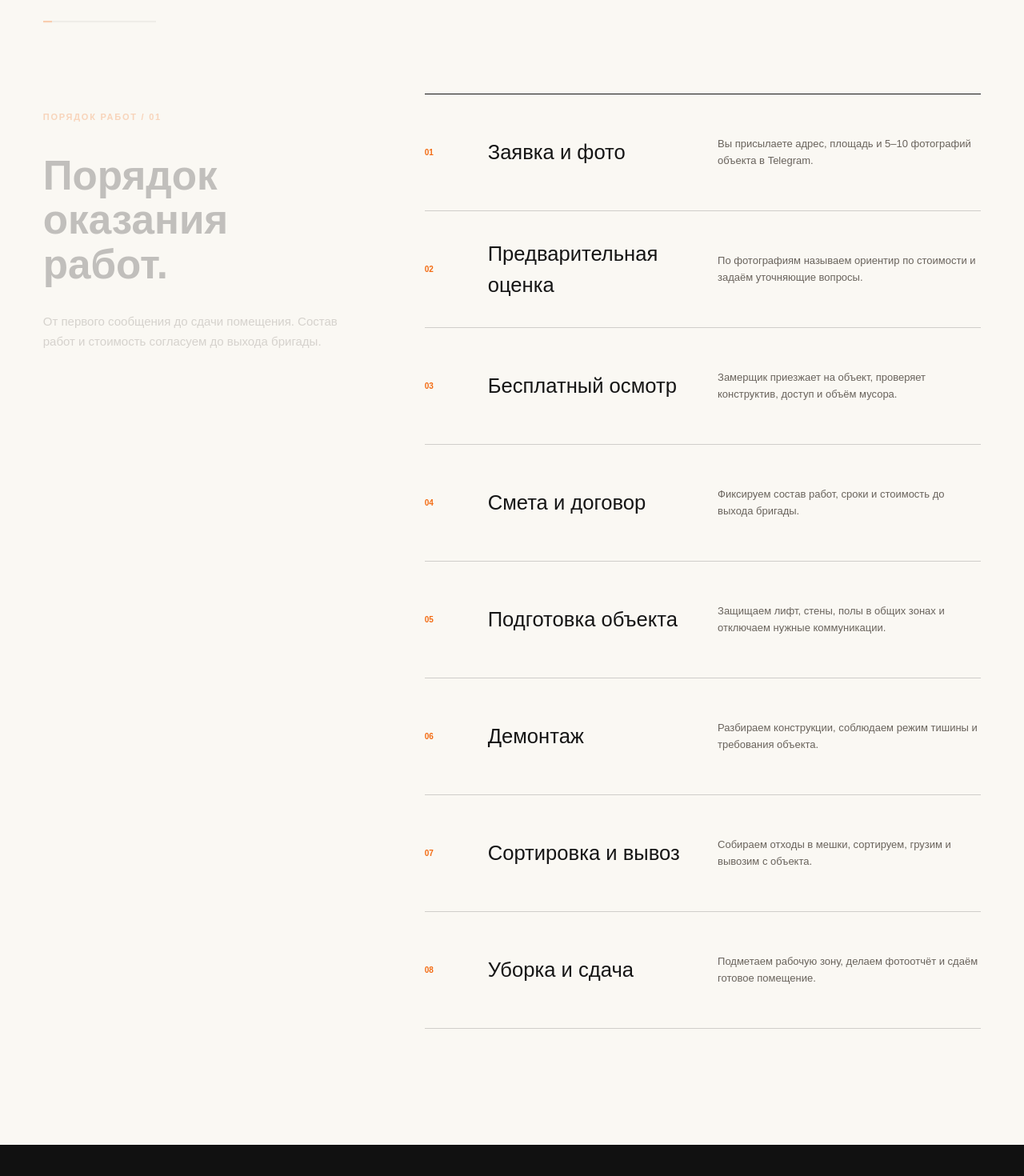
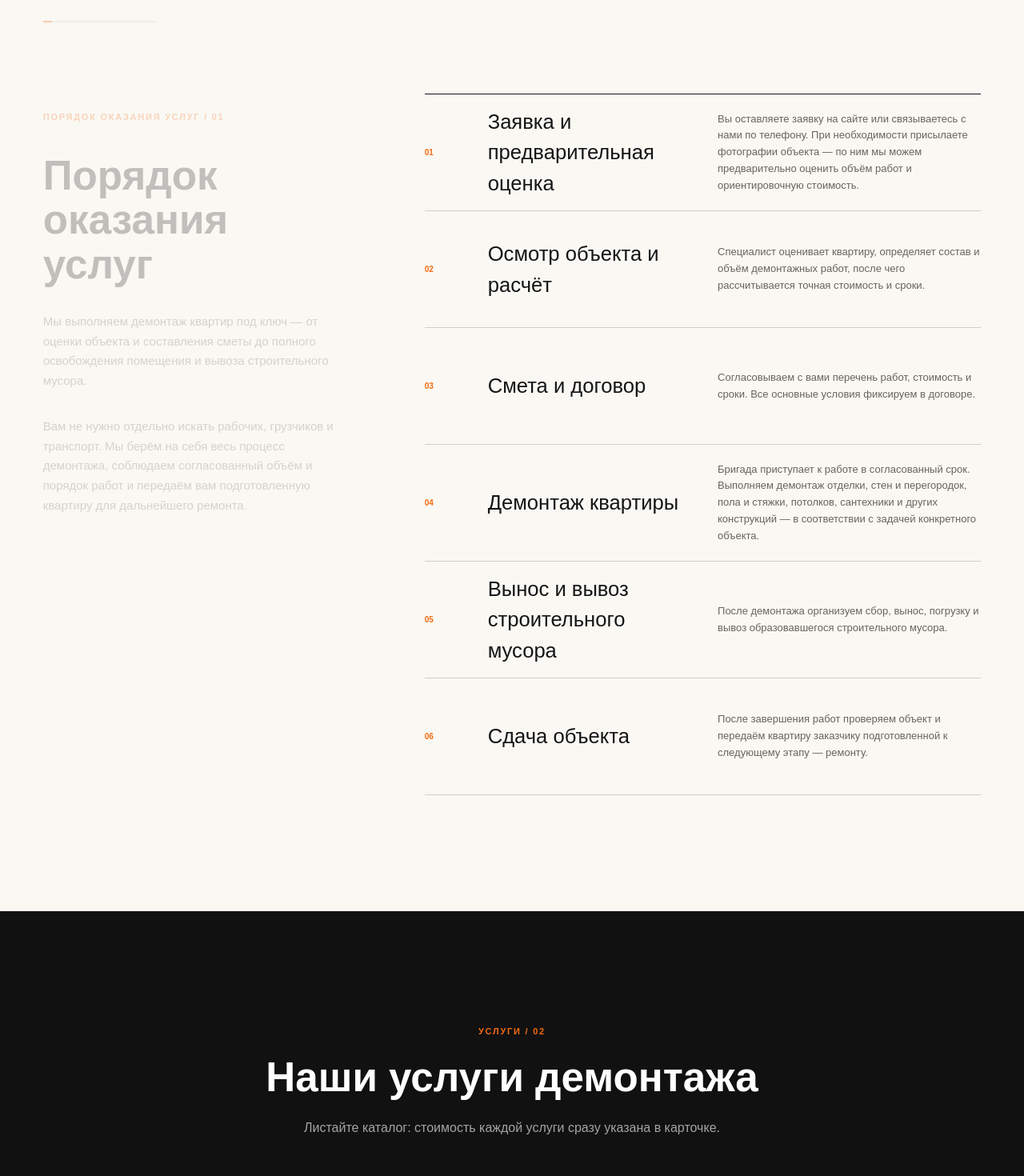
Before and after one commit to wm669vjvr2-ui/naumenko-demolition, a Next.js app: page / in a window 1280 px wide. Shown: the part 980-2450 px from the top of the page at 80% size. Built offline with nearby package versions, Linux system fonts and the light colour scheme.

Commit message:
Update service process and pricing copy

```diff
--- a/app/page.tsx
+++ b/app/page.tsx
@@ -83,23 +83,21 @@ const services = [
 ];
 
 const process = [
-  ["Заявка и фото", "Вы присылаете адрес, площадь и 5–10 фотографий объекта в Telegram."],
-  ["Предварительная оценка", "По фотографиям называем ориентир по стоимости и задаём уточняющие вопросы."],
-  ["Бесплатный осмотр", "Замерщик приезжает на объект, проверяет конструктив, доступ и объём мусора."],
-  ["Смета и договор", "Фиксируем состав работ, сроки и стоимость до выхода бригады."],
-  ["Подготовка объекта", "Защищаем лифт, стены, полы в общих зонах и отключаем нужные коммуникации."],
-  ["Демонтаж", "Разбираем конструкции, соблюдаем режим тишины и требования объекта."],
-  ["Сортировка и вывоз", "Собираем отходы в мешки, сортируем, грузим и вывозим с объекта."],
-  ["Уборка и сдача", "Подметаем рабочую зону, делаем фотоотчёт и сдаём готовое помещение."],
+  ["Заявка и предварительная оценка", "Вы оставляете заявку на сайте или связываетесь с нами по телефону. При необходимости присылаете фотографии объекта — по ним мы можем предварительно оценить объём работ и ориентировочную стоимость."],
+  ["Осмотр объекта и расчёт", "Специалист оценивает квартиру, определяет состав и объём демонтажных работ, после чего рассчитывается точная стоимость и сроки."],
+  ["Смета и договор", "Согласовываем с вами перечень работ, стоимость и сроки. Все основные условия фиксируем в договоре."],
+  ["Демонтаж квартиры", "Бригада приступает к работе в согласованный срок. Выполняем демонтаж отделки, стен и перегородок, пола и стяжки, потолков, сантехники и других конструкций — в соответствии с задачей конкретного объекта."],
+  ["Вынос и вывоз строительного мусора", "После демонтажа организуем сбор, вынос, погрузку и вывоз образовавшегося строительного мусора."],
+  ["Сдача объекта", "После завершения работ проверяем объект и передаём квартиру заказчику подготовленной к следующему этапу — ремонту."],
 ];
 
 const costFactors = [
-  ["Материал и толщина", "Кирпич, бетон, пеноблок, плитка и стяжка требуют разного инструмента и времени."],
-  ["Площадь и объём", "Считаем не только метры, но и фактический объём конструкций, которые нужно разобрать."],
-  ["Этаж и лифт", "Учитываем этаж, наличие грузового лифта и расстояние до места погрузки."],
-  ["Доступ к объекту", "Пропускной режим, парковка, защита общих зон и часы шумных работ влияют на организацию."],
-  ["Количество мусора", "Заранее рассчитываем мешки, спуск, погрузку, транспорт и утилизацию."],
-  ["Сохранение элементов", "Закрываем коммуникации, двери, окна и чистовые зоны, которые нужно сохранить."],
+  ["Площадь квартиры", "Чем больше площадь и объём конструкций, тем больше времени и ресурсов требуется на демонтаж."],
+  ["Что необходимо демонтировать", "Цена зависит от состава работ: стены и перегородки, стяжка, напольные покрытия, плитка, сантехника, потолки, двери и другие элементы."],
+  ["Материал конструкций", "Кирпич, бетон, газоблок, гипсокартон и другие материалы требуют разного подхода, инструмента и времени на демонтаж."],
+  ["Сложность работ", "Учитываем особенности квартиры: расположение конструкций, необходимость аккуратного демонтажа и наличие элементов, которые нужно сохранить."],
+  ["Этаж и условия выноса", "На стоимость влияет этаж, наличие лифта, возможность подъезда к дому и расстояние от квартиры до места погрузки."],
+  ["Вывоз строительного мусора", "Если демонтаж выполняем под ключ, рассчитываем объём мусора, его вынос, погрузку и вывоз с объекта."],
 ];
 
 const tools = [
@@ -295,9 +293,10 @@ export default function Home() {
 
       <section className={styles.process} id="process">
         <div className={styles.processIntro}>
-          <div className={styles.sectionLabel}>Порядок работ / 01</div>
-          <h2>Порядок оказания работ.</h2>
-          <p>От первого сообщения до сдачи помещения. Состав работ и стоимость согласуем до выхода бригады.</p>
+          <div className={styles.sectionLabel}>Порядок оказания услуг / 01</div>
+          <h2>Порядок оказания услуг</h2>
+          <p>Мы выполняем демонтаж квартир под ключ — от оценки объекта и составления сметы до полного освобождения помещения и вывоза строительного мусора.</p>
+          <p>Вам не нужно отдельно искать рабочих, грузчиков и транспорт. Мы берём на себя весь процесс демонтажа, соблюдаем согласованный объём и порядок работ и передаём вам подготовленную квартиру для дальнейшего ремонта.</p>
         </div>
         <ol>
           {process.map(([title, text], index) => (
@@ -385,9 +384,9 @@ export default function Home() {
 
       <section className={styles.cost} id="cost">
         <div className={styles.costHeading}>
-          <div className={styles.sectionLabel}>Стоимость / 03</div>
-          <h2>От чего зависит стоимость</h2>
-          <p>Итоговую цену считаем по реальному объёму работ. До начала демонтажа показываем, из чего складывается смета.</p>
+          <div className={styles.sectionLabel}>Цена / 03</div>
+          <h2>От чего зависит цена работ</h2>
+          <p>Стоимость демонтажа рассчитываем индивидуально — с учётом особенностей квартиры, объёма работ и условий на объекте. Перед началом работ согласовываем стоимость и составляем подробную смету.</p>
         </div>
         <div className={styles.costGrid}>
           {costFactors.map(([title, text], index) => (
@@ -403,9 +402,8 @@ export default function Home() {
       <section className={styles.estimate} id="estimate">
         <div className={styles.estimateCopy}>
           <div className={styles.sectionLabel}>Расчёт / 04</div>
-          <h2>Опишите объект. Заявка откроется в Telegram.</h2>
-          <p>Мы не показываем случайную цену: на стоимость влияют материал, толщина, этаж, доступ, объём и вывоз. После фото согласуем точную смету.</p>
-          <div className={styles.estimateNote}><strong>Что подготовить</strong><span>5–10 фото · площадь · адрес · желаемая дата</span></div>
+          <h2>Расскажите о вашей объекте — рассчитаем стоимость</h2>
+          <p>Отправьте нам несколько фотографий, укажите площадь и адрес. Мы оценим объём демонтажа, рассчитаем стоимость работ и подготовим предварительную смету.</p>
         </div>
         <form className={styles.form} onSubmit={submitEstimate}>
           <label>Услуга
```
Also changed, not shown: 1 other file (tests, documents, lock files or other folders).
